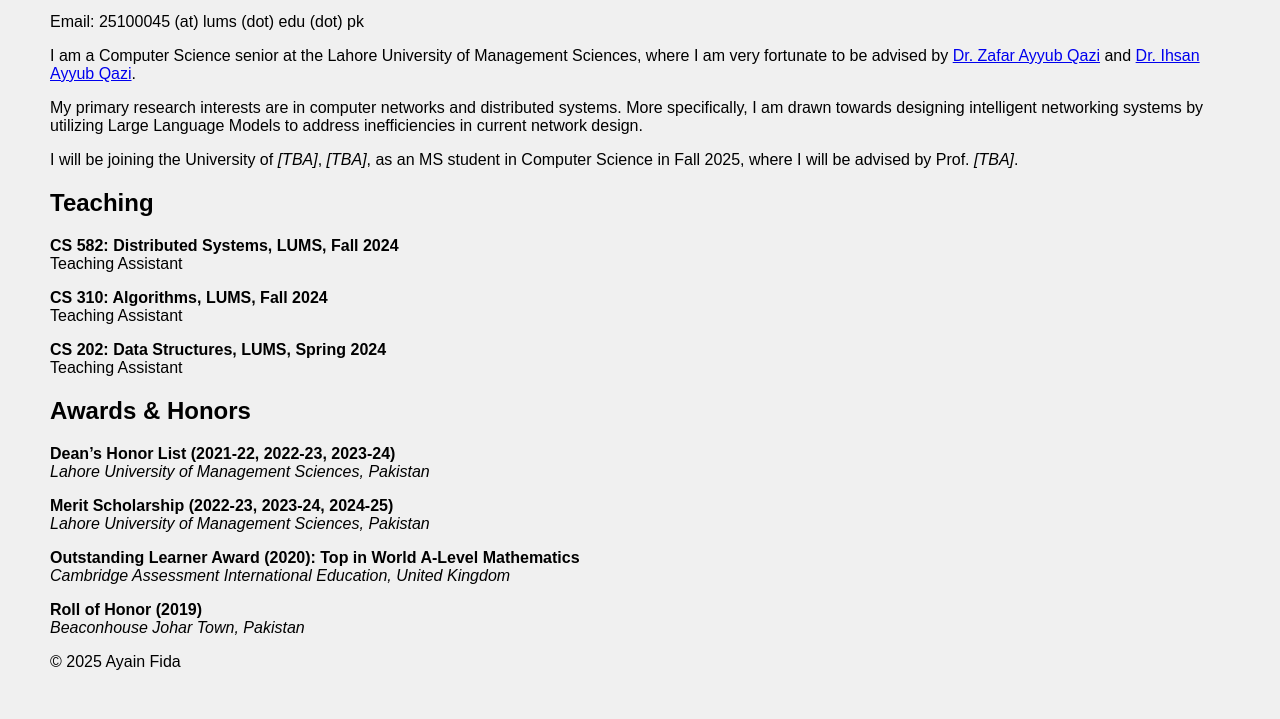
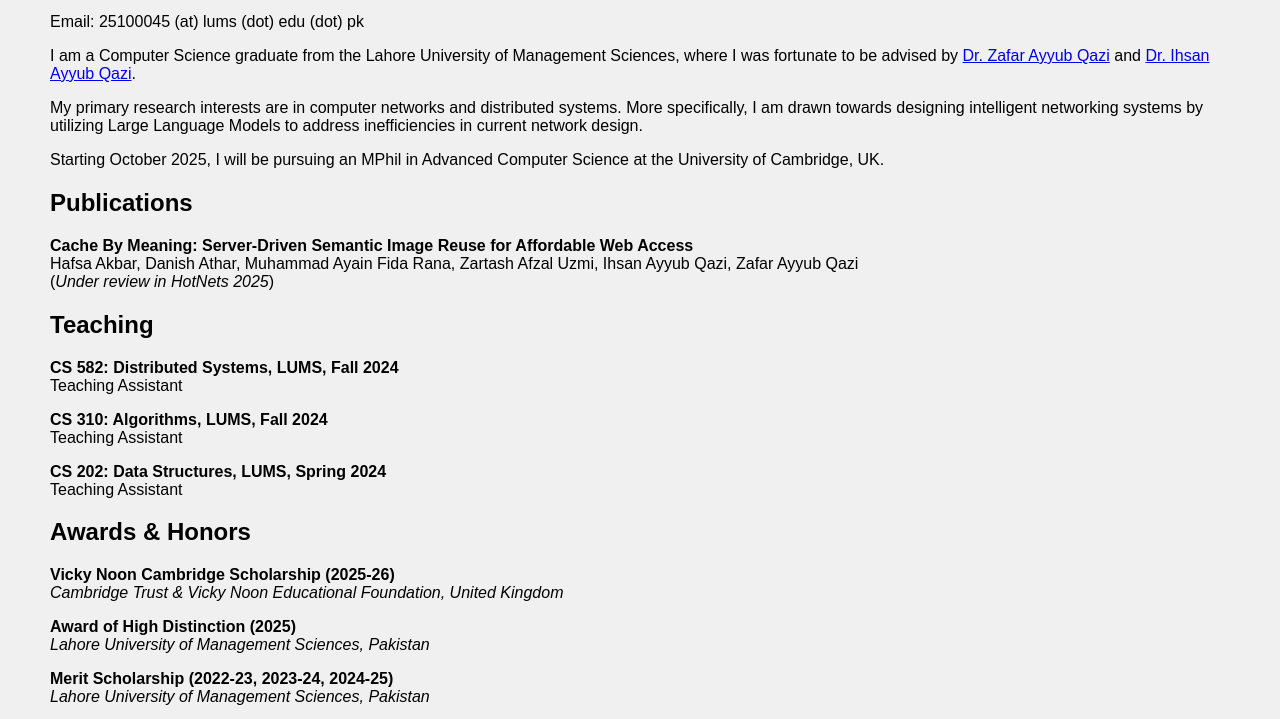
Before and after one commit to ayainfida/ayainfida.github.io, a plain HTML site: page index.html in a window 1280 px wide. Shown: the part 455-1174 px from the top of the page. Drawn offline with Linux system fonts and the light colour scheme.

Commit message:
grad update starter

```diff
--- a/index.html
+++ b/index.html
@@ -32,7 +32,7 @@
     </p>
 
     <p>
-        I am a Computer Science senior at the Lahore University of Management Sciences, where I am very fortunate to be advised by
+        I am a Computer Science graduate from the Lahore University of Management Sciences, where I was fortunate to be advised by
         <a href="https://web.lums.edu.pk/~zafar/">Dr. Zafar Ayyub Qazi</a> and <a href="https://www.ihsanqazi.com/">Dr. Ihsan Ayyub Qazi</a>.
     </p>
 
@@ -42,19 +42,19 @@
     </p>
 
     <p>
-        I will be joining the University of <em>[TBA]</em>, <em>[TBA]</em>, as an MS student in Computer Science in Fall 2025, where I will be advised by Prof. <em>[TBA]</em>.
+        Starting October 2025, I will be pursuing an MPhil in Advanced Computer Science at the University of Cambridge, UK.
     </p>
 
-    <!-- <h2>Publications</h2>
+    <h2>Publications</h2>
     <p>
         <b>
-            Semantic Caching for Improving Web Affordability
+            Cache By Meaning: Server-Driven Semantic Image Reuse for Affordable Web Access
         </b>
         <br>
-        Hafsa Akbar, Danish Athar, Muhammad Ayain Fida Rana, Chaudhary Hammad Javed, Zartash Afzal Uzmi, Ihsan Ayyub Qazi, Zafar Ayyub Qazi
+        Hafsa Akbar, Danish Athar, Muhammad Ayain Fida Rana, Zartash Afzal Uzmi, Ihsan Ayyub Qazi, Zafar Ayyub Qazi
         <br>
-        Under review in ACM Web Conference 2025
-    </p> -->
+        (<em>Under review in HotNets 2025</em>)
+    </p>
 
     <h2>Teaching</h2>
     <p>
@@ -76,9 +76,29 @@
     </p>
 
     <h2>Awards & Honors</h2>
+
     <p>
         <b>
-            Dean’s Honor List (2021-22, 2022-23, 2023-24)
+            Vicky Noon Cambridge Scholarship (2025-26)
+        </b>
+        <br>
+        <em>Cambridge Trust & Vicky Noon Educational Foundation, United Kingdom</em>
+        <br>
+    </p>
+
+    <p>
+        <b>
+            Award of High Distinction (2025)
+        </b>
+        <br>
+        <em>Lahore University of Management Sciences, Pakistan</em>
+        <br>
+    </p>
+
+
+    <p>
+        <b>
+            Merit Scholarship (2022-23, 2023-24, 2024-25)
         </b>
         <br>
         <em>Lahore University of Management Sciences, Pakistan</em>
@@ -87,7 +107,7 @@
 
     <p>
         <b>
-            Merit Scholarship (2022-23, 2023-24, 2024-25)
+            Dean’s Honor List (2021-22, 2022-23, 2023-24, 2024-25)
         </b>
         <br>
         <em>Lahore University of Management Sciences, Pakistan</em>
@@ -105,12 +125,17 @@
 
     <p>
         <b>
-            Roll of Honor (2019)
+            Valedictorian & Roll of Honor (2019)
         </b>
         <br>
         <em>Beaconhouse Johar Town, Pakistan</em>
         <br>
     </p>
+
+    <!-- <h2>Miscellaneous</h2>
+    <p>
+
+    </p> -->
 </div>
 
 <footer>
```
Also changed, not shown: 1 other file.
